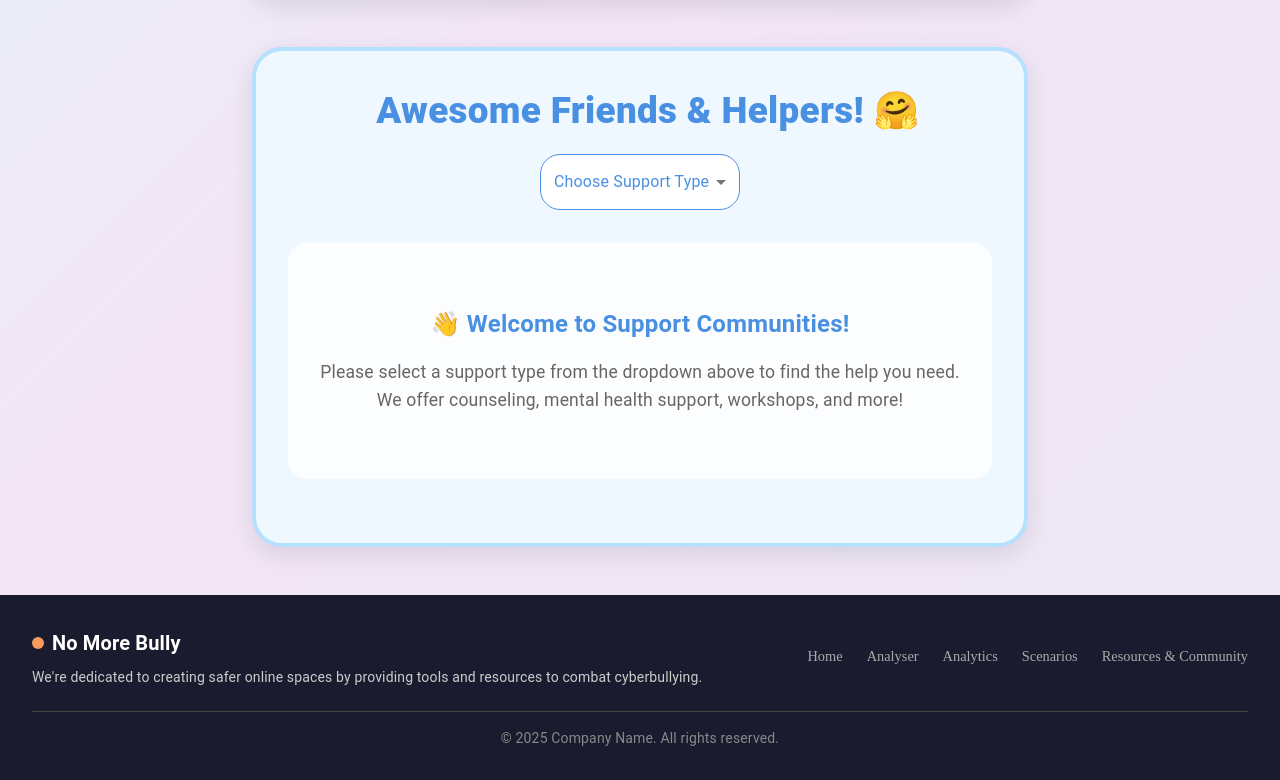
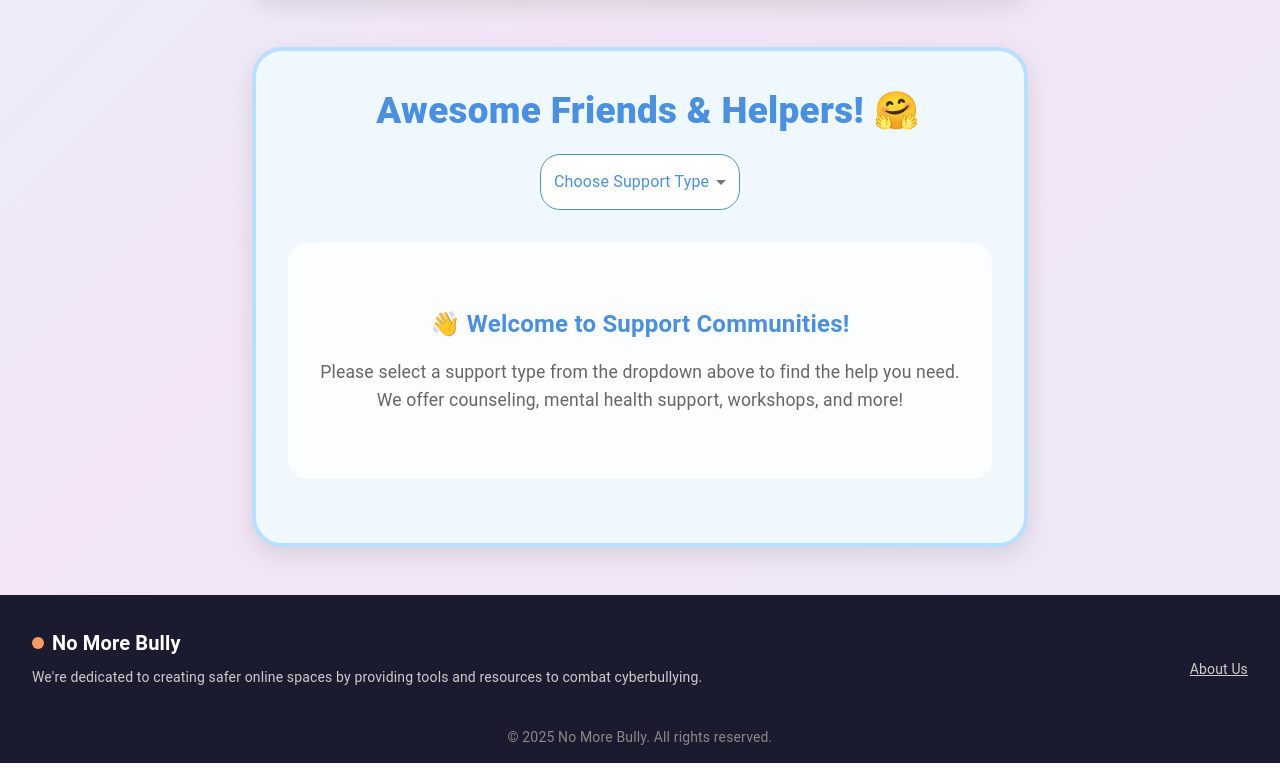
Before and after one commit to y1hanh/ShieldSpace, a React (Vite) app: page /community in a window 1280 px wide. Shown: the part 815-1595 px from the top of the page. Built offline with nearby package versions, Linux system fonts and the light colour scheme; some icons are missing.

Commit message:
fix image problem in community and modify footer

```diff
--- a/src/component/Footer.tsx
+++ b/src/component/Footer.tsx
@@ -1,14 +1,6 @@
 import { Box, Typography, Link } from '@mui/material';
 
 export default function Footer() {
-  const footerLinks = [
-    { label: 'Home', href: '/' },
-    { label: 'Analyser', href: '/assessment' },
-    { label: 'Analytics', href: '/analytics' },
-    { label: 'Scenarios', href: '/resources' },
-    { label: 'Resources & Community', href: '/community' },
-  ];
-
   return (
     <Box
       component="footer"
@@ -16,7 +8,7 @@ export default function Footer() {
         backgroundColor: '#1B1B2F',
         color: 'white',
         px: { xs: 2, sm: 4 },
-        py: 4,
+        py: 2,
       }}
     >
       <Box
@@ -30,7 +22,7 @@ export default function Footer() {
       >
         {/* Company Info */}
         <Box sx={{ flex: 1 }}>
-          <Box sx={{ display: 'flex', alignItems: 'center', mb: 1 }}>
+          <Box sx={{ display: 'flex', alignItems: 'center', mb: 1, mt: 2}}>
             <Box
               sx={{
                 width: 12,
@@ -49,46 +41,35 @@ export default function Footer() {
             combat cyberbullying.
           </Typography>
         </Box>
-
-        {/* Links */}
         <Box
-          sx={{
-            display: 'flex',
-            flexWrap: 'wrap',
-            gap: 3,
-          }}
-        >
-          {footerLinks.map(({ label, href }) => (
-            <Link
-              key={label}
-              href={href}
-              underline="hover"
-              sx={{
-                color: '#aaa',
-                fontSize: '0.9rem',
-                '&:hover': {
-                  color: '#fff',
-                },
-              }}
-            >
-              {label}
-            </Link>
-          ))}
-        </Box>
+        sx={{
+          mt: 3,
+          pt: 2,
+          textAlign: 'right',
+        }}
+      >
+        <Link href="/" sx={{ textDecoration: 'none', cursor: 'pointer' }}>
+          <Typography variant="body2" sx={{ color: '#ccc', textDecoration: 'underline' }}>
+            About Us
+          </Typography>
+        </Link>
+      </Box>
       </Box>
 
       <Box
         sx={{
-          borderTop: '1px solid #444',
+          //borderTop: '1px solid #444',
           mt: 3,
           pt: 2,
           textAlign: 'center',
         }}
       >
         <Typography variant="body2" sx={{ color: '#888' }}>
-          © {new Date().getFullYear()} Company Name. All rights reserved.
+          © {new Date().getFullYear()} No More Bully. All rights reserved.
         </Typography>
       </Box>
+
+
     </Box>
   );
 }
--- a/src/page/CommunityPage.tsx
+++ b/src/page/CommunityPage.tsx
@@ -142,8 +142,8 @@ function ResourceCard({ card, buttonColor }: { card: Card; buttonColor: string }
         height: {
           xs: '100%',
           sm: '100%',
-          md: 430,
-          lg: 430,
+          md: 470,
+          lg: 470,
         },
         display: 'flex',
         flexDirection: 'column',
@@ -164,7 +164,7 @@ function ResourceCard({ card, buttonColor }: { card: Card; buttonColor: string }
       {/* Top Image */}
       <Box
         sx={{
-          flex: '0 0 35%',
+          flex: '0 0 45%',
           width: '100%',
           overflow: 'hidden',
           position: 'relative',
@@ -187,6 +187,7 @@ function ResourceCard({ card, buttonColor }: { card: Card; buttonColor: string }
             width: '100%',
             height: '100%',
             objectFit: 'cover',
+            objectPosition: 'center',
           }}
         />
       </Box>
@@ -195,8 +196,8 @@ function ResourceCard({ card, buttonColor }: { card: Card; buttonColor: string }
       <Box
         sx={{
           backgroundColor: '#FFFFFF',
-          flex: '1 0 65%',
-          padding: 3,
+          flex: '1 0 55%',
+          padding: 2,
           display: 'flex',
           flexDirection: 'column',
           justifyContent: 'space-between'
```
